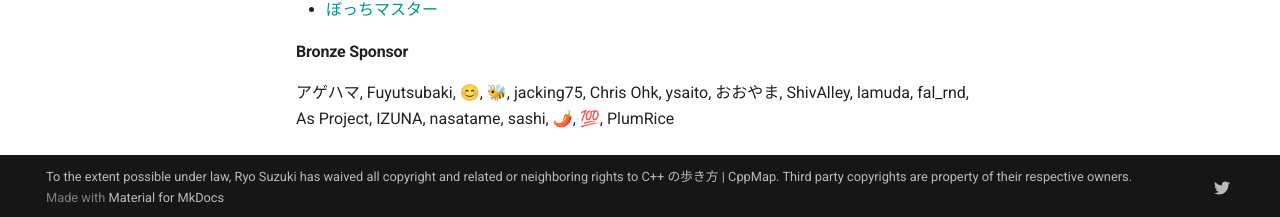
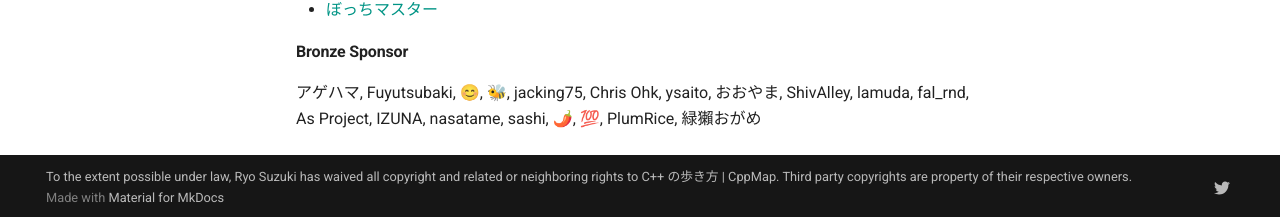
Before and after one commit to cppmap/cppmap.docs, an MkDocs documentation site: the page built from docs/index.md, in a window 1280 px wide and 900 px high, scrolled down 627 px. Shown: the part 680-897 px from the top of the window. Built offline with MkDocs 1.6.1 and Material for MkDocs 9.7.7, drawn with Linux system fonts in a browser that asks for light colours; nearby versions of some CDN libraries; comment, search, counter and statistics services are not loaded.

Commit message:
Update index.md

```diff
--- a/docs/index.md
+++ b/docs/index.md
@@ -45,4 +45,4 @@ C++17, C++20, C++23, C++26 に関する情報を調査・提供します。
 - [ぼっちマスター](https://profile.bocchi-master.net/){:target="_blank"}
 
 #### Bronze Sponsor
-アゲハマ, Fuyutsubaki, 😊, 🐝, jacking75, Chris Ohk, ysaito, おおやま, ShivAlley, lamuda, fal_rnd, As Project, IZUNA, nasatame, sashi, 🌶️, 💯, PlumRice
+アゲハマ, Fuyutsubaki, 😊, 🐝, jacking75, Chris Ohk, ysaito, おおやま, ShivAlley, lamuda, fal_rnd, As Project, IZUNA, nasatame, sashi, 🌶️, 💯, PlumRice, 緑獺おがめ
```
